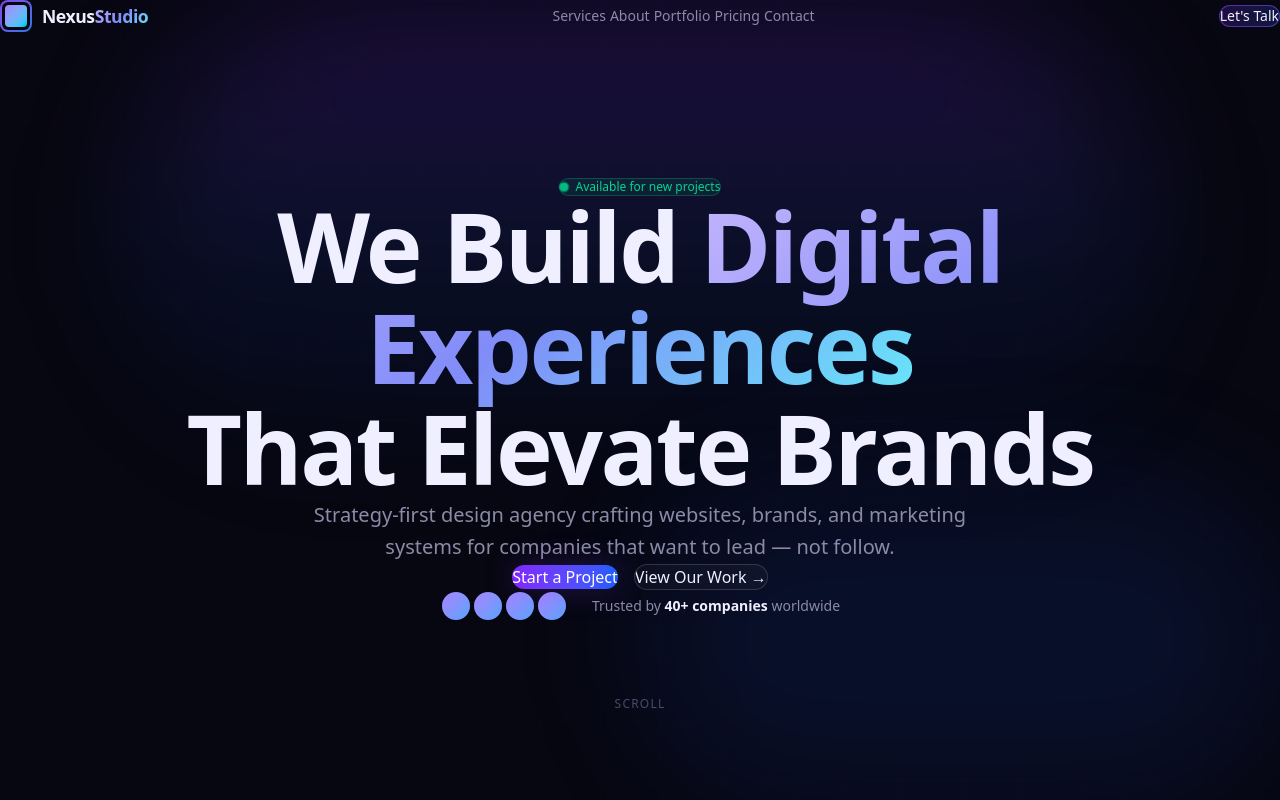
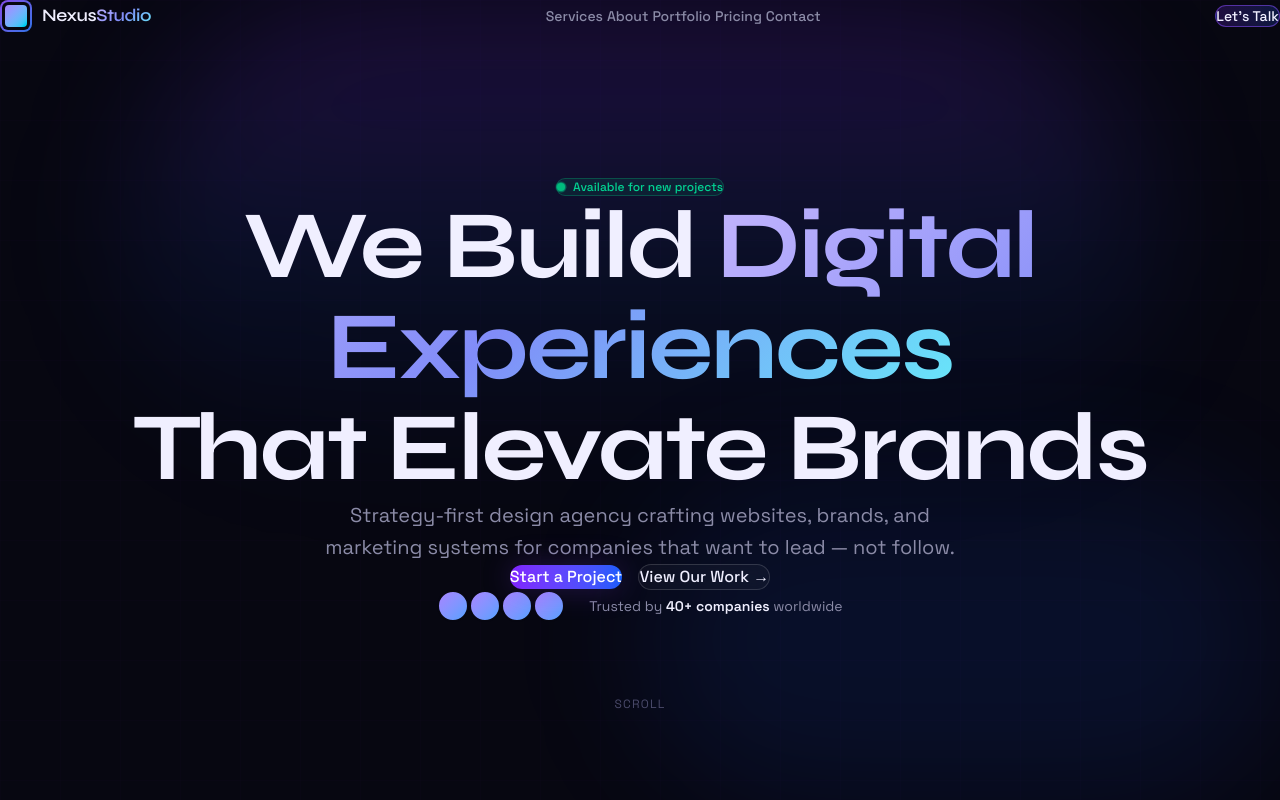
Before and after one commit to AliyanAamir/agency-website, a Next.js app: page / in a window 1280 px wide. Shown: the top 800 px of the page. Built offline with nearby package versions, Linux system fonts and the light colour scheme.

Commit message:
fix: resolve Tailwind CSS font issues
Fix missing font imports, self-referential CSS variables, and theme configuration issues.

Co-authored-by: Mohammad Aliyan Aamir <104263411+AliyanAamir@users.noreply.github.com>

```diff
--- a/src/app/globals.css
+++ b/src/app/globals.css
@@ -1,6 +1,6 @@
 @import "tailwindcss";
 
-@theme {
+@theme inline {
   /* ── Backgrounds ── */
   --color-bg-base: #070711;
   --color-bg-surface: #0d0d1c;
@@ -26,8 +26,8 @@
   --color-error: #ef4444;
 
   /* ── Font Families ── */
-  --font-display: var(--font-display), "Segoe UI", system-ui, sans-serif;
-  --font-body: var(--font-body), "Segoe UI", system-ui, sans-serif;
+  --font-sans: var(--font-space-grotesk), "Segoe UI", system-ui, sans-serif;
+  --font-display: var(--font-syne), "Segoe UI", system-ui, sans-serif;
   --font-mono: "JetBrains Mono", "Courier New", monospace;
 
   /* ── Easing ── */
@@ -53,7 +53,7 @@ html {
 body {
   background-color: var(--color-bg-base);
   color: var(--color-text-primary);
-  font-family: var(--font-body);
+  font-family: var(--font-sans);
   overflow-x: hidden;
 }
 
--- a/src/app/layout.tsx
+++ b/src/app/layout.tsx
@@ -1,10 +1,23 @@
 import type { Metadata } from "next";
+import { Space_Grotesk, Syne } from "next/font/google";
 import "./globals.css";
 import { siteConfig } from "@/config/site";
 import Navbar from "@/components/layout/Navbar";
 import Footer from "@/components/layout/Footer";
 import LenisProvider from "@/components/layout/LenisProvider";
 import CustomCursor from "@/components/cursor/CustomCursor";
+
+const spaceGrotesk = Space_Grotesk({
+  subsets: ["latin"],
+  variable: "--font-space-grotesk",
+  display: "swap",
+});
+
+const syne = Syne({
+  subsets: ["latin"],
+  variable: "--font-syne",
+  display: "swap",
+});
 
 export const metadata: Metadata = {
   title: {
@@ -25,8 +38,8 @@ export const metadata: Metadata = {
 
 export default function RootLayout({ children }: { children: React.ReactNode }) {
   return (
-    <html lang="en" className="grain-overlay">
-      <body>
+    <html lang="en" className={`${spaceGrotesk.variable} ${syne.variable} grain-overlay`}>
+      <body className="font-sans antialiased">
         <LenisProvider>
           <CustomCursor />
           {/* Skip to content */}
--- a/src/components/layout/LenisProvider.tsx
+++ b/src/components/layout/LenisProvider.tsx
@@ -25,5 +25,5 @@ export default function LenisProvider({ children }: { children: React.ReactNode
     };
   }, []);
 
-  return <>{children}</>;
+  return <div className="relative">{children}</div>;
 }
```
